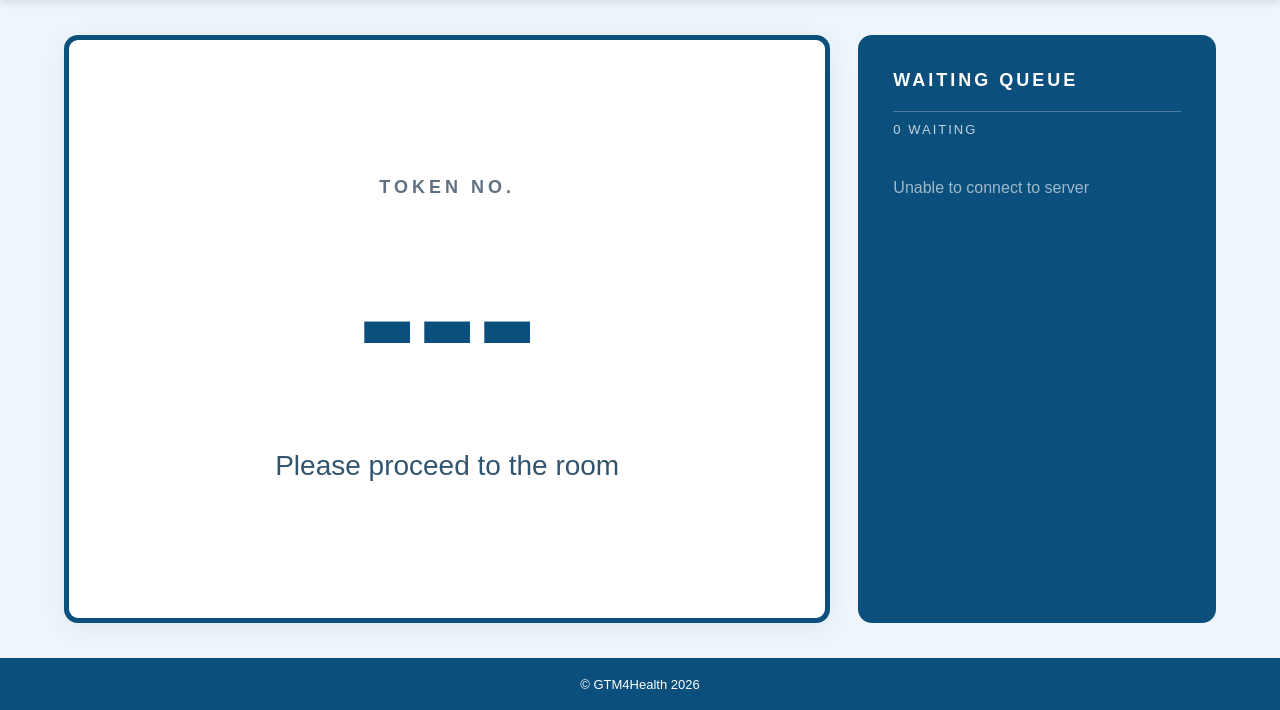
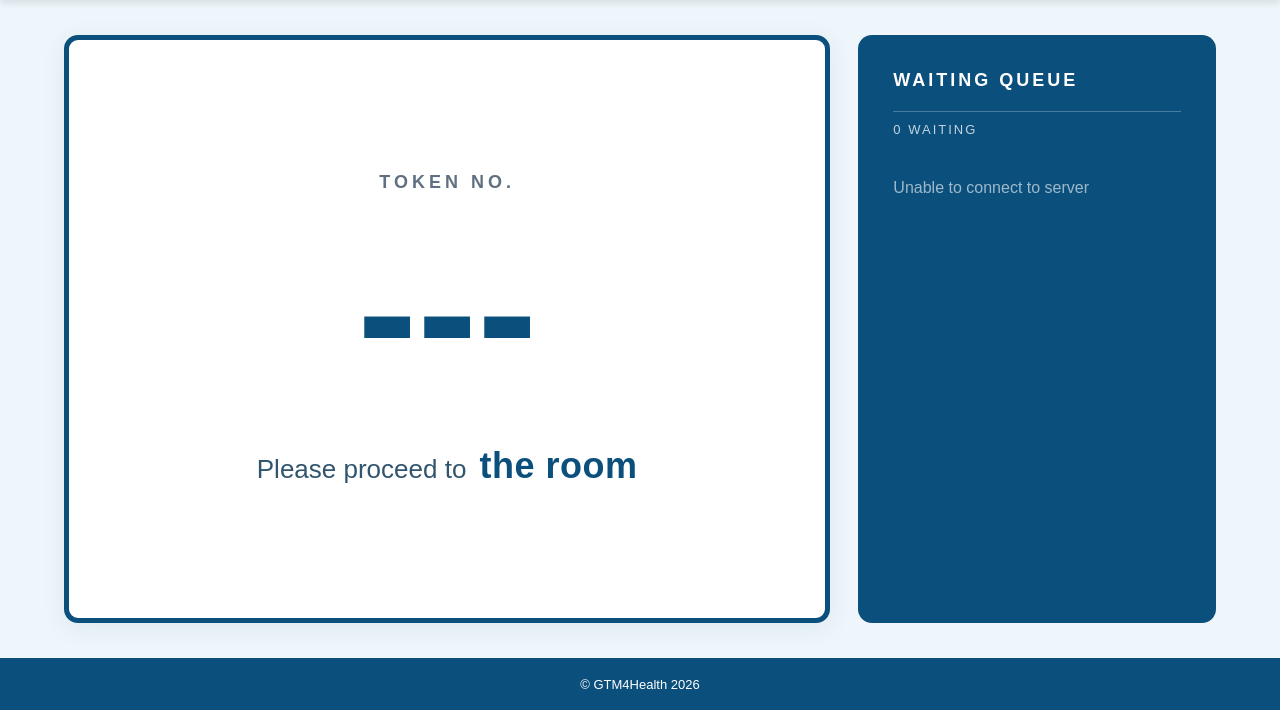
Before and after one commit to GTM4Health/Token_Management_System, a Flask app: page / in a window 1280 px wide. Shown: the part 90-800 px from the top of the page. Run offline with Flask 3, Linux system fonts and the light colour scheme; some libraries are stand-ins or nearby versions.

Commit message:
Highlight proceed destination with larger bold text on main display

```diff
--- a/templates/display.html
+++ b/templates/display.html
@@ -158,8 +158,18 @@ body{
 .proceed{
     margin-top:30px;
     color:#31556e;
-    font-size:28px;
+    font-size:26px;
+    font-weight:400;
     text-align:center;
+}
+
+.proceed-target{
+    font-size:36px;
+    font-weight:800;
+    color:#0b4f7c;
+    letter-spacing:0.5px;
+    display:inline-block;
+    margin-left:6px;
 }
 
 .queue-section{
@@ -349,7 +359,7 @@ body{
             </div>
 
             <div id="serving-counter" class="proceed">
-                Please proceed to the room
+                Please proceed to <span class="proceed-target">the room</span>
             </div>
 
         </div>
@@ -447,6 +457,21 @@ socket.on("disconnect", function(){
 
 
 /* ==========================================
+   HELPER: RENDER PROCEED TEXT
+========================================= */
+
+function updateProceedText(target){
+    const counterEl = document.getElementById("serving-counter");
+    if (!counterEl) return;
+    if (target && target !== "---") {
+        counterEl.innerHTML = 'Please proceed to <span class="proceed-target">' + target + '</span>';
+    } else {
+        counterEl.innerHTML = 'Please proceed to <span class="proceed-target">the room</span>';
+    }
+}
+
+
+/* ==========================================
    CURRENT SERVING TOKEN
    Runs when page first opens
 ========================================== */
@@ -476,21 +501,17 @@ function loadCurrent(){
                 document.getElementById("serving").innerHTML = data.token;
                 localStorage.setItem("tms_last_serving_token", data.token);
 
-                const counterEl = document.getElementById("serving-counter");
-                if (counterEl) {
                 if (data.counter && data.counter !== "---") {
-                        counterEl.innerHTML = "Please proceed to " + data.counter;
+                    updateProceedText(data.counter);
                     localStorage.setItem("tms_last_serving_counter", data.counter);
                 } else {
-                        counterEl.innerHTML = "Please proceed to the room";
-                    }
+                    updateProceedText("the room");
                 }
 
             } else {
 
                 document.getElementById("serving").innerHTML = "---";
-                const counterEl = document.getElementById("serving-counter");
-                if (counterEl) counterEl.innerHTML = "Please proceed to the room";
+                updateProceedText("the room");
                 localStorage.removeItem("tms_last_serving_token");
                 localStorage.removeItem("tms_last_serving_counter");
 
@@ -522,14 +543,11 @@ socket.on("serving_changed", function(data){
             data.token;
         localStorage.setItem("tms_last_serving_token", data.token);
 
-        const counterEl = document.getElementById("serving-counter");
-        if (counterEl) {
         if (data.counter && data.counter !== "---") {
-                counterEl.innerHTML = "Please proceed to " + data.counter;
+            updateProceedText(data.counter);
             localStorage.setItem("tms_last_serving_counter", data.counter);
         } else {
-                counterEl.innerHTML = "Please proceed to the room";
-            }
+            updateProceedText("the room");
         }
 
         loadWaiting();
@@ -553,8 +571,7 @@ socket.on("queue_reset", function(){
     document.getElementById("serving").innerHTML =
         "---";
 
-    const counterEl = document.getElementById("serving-counter");
-    if (counterEl) counterEl.innerHTML = "Please proceed to the room";
+    updateProceedText("the room");
 
     document.getElementById("queue-count").innerHTML =
         "0 WAITING";
@@ -762,8 +779,7 @@ const savedCounter = localStorage.getItem("tms_last_serving_counter");
 if (savedServing && savedServing !== "---") {
     document.getElementById("serving").innerHTML = savedServing;
     if (savedCounter && savedCounter !== "---") {
-        const counterEl = document.getElementById("serving-counter");
-        if (counterEl) counterEl.innerHTML = "Please proceed to " + savedCounter;
+        updateProceedText(savedCounter);
     }
 }
 
```
Lines whose indentation alone changed are shown as unchanged.
